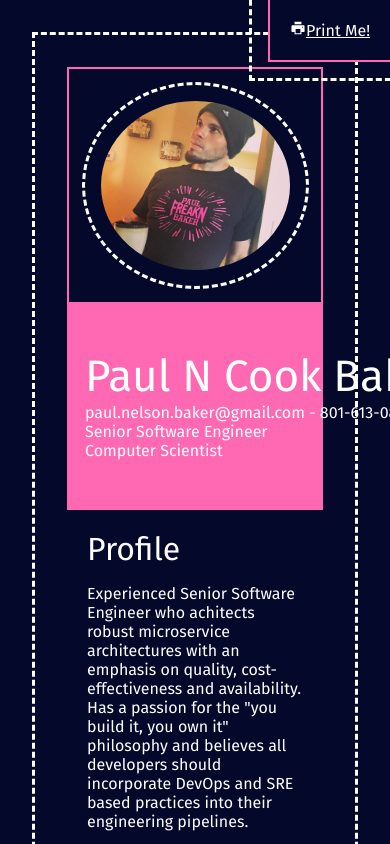
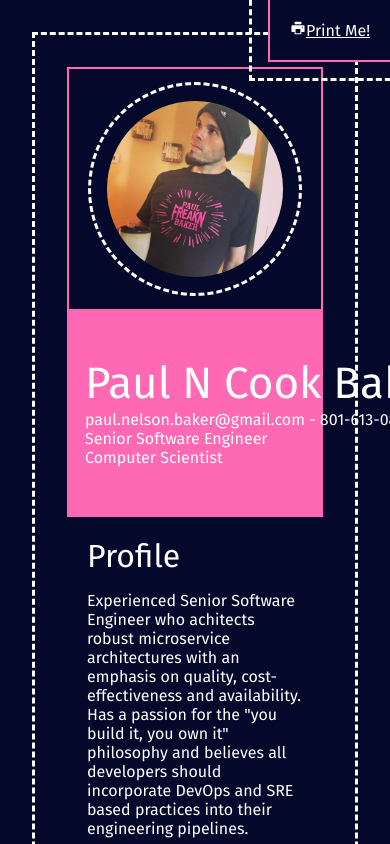
Before and after one commit to niko-dunixi/react-resume, a React (Create React App) app: page / in a window 390 px wide. Shown: the top 844 px of the page. Built offline with nearby package versions, Linux system fonts and the light colour scheme.

Commit message:
fix: small screen avatar had bad dimensions

```diff
--- a/src/App.css
+++ b/src/App.css
@@ -81,7 +81,8 @@
     padding-bottom: 3em;
   }
   .resume-header > img {
-    min-width: 75%;
+    min-width: 45vw;
+    min-height: 45vw;
   }
 }
 
```
